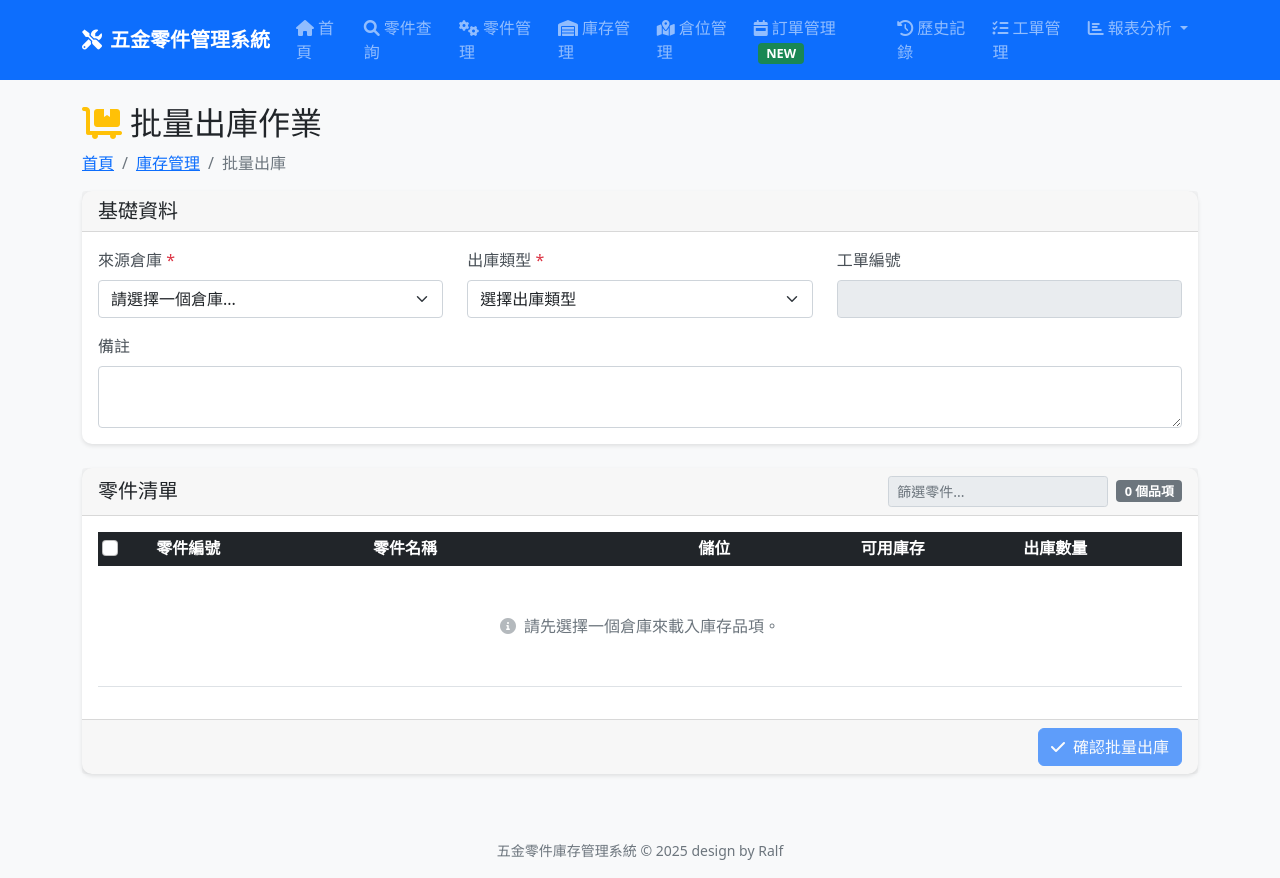
After one commit to jasonkiller200/screw, a Flask app: page /inventory/batch-stock-out in a window 1280 px wide. The commit adds this page. Run offline with Flask 3, Linux system fonts and the light colour scheme; parts of the project's set-up code (start-up, migrations or seed data) failed here and were passed over; some libraries are stand-ins or nearby versions.

Commit message:
Feat: Implement batch stock-out feature
- Implement backend API and service for batch stock-out.
- Create frontend page and JavaScript for batch stock-out UI.
- Integrate the new feature into the inventory management page.
- Update SDD to reflect completion of all phases.

```diff
--- a/controllers/web_controller.py
+++ b/controllers/web_controller.py
@@ -690,6 +690,14 @@ def stock_out():
     parts_list = [part.to_dict(include_locations=True) for part in Part.get_all()]
     return render_template('inventory/stock_out.html', warehouses=warehouses, parts=parts_list)
 
+@web_bp.route('/inventory/batch-stock-out')
+def batch_stock_out():
+    """
+    Renders the batch stock-out page.
+    """
+    warehouses = Warehouse.get_all()
+    return render_template('inventory/batch_stock_out.html', warehouses=warehouses)
+
 @web_bp.route('/inventory/stock-counts')
 def stock_counts():
     """盤點管理頁面"""
--- /dev/null
+++ b/static/js/inventory/batch_stock_out.js
@@ -0,0 +1,224 @@
+document.addEventListener('DOMContentLoaded', function() {
+    const warehouseSelect = document.getElementById('warehouse_id');
+    const transactionTypeSelect = document.getElementById('transaction_type');
+    const workOrderIdInput = document.getElementById('work_order_id');
+    const itemListBody = document.getElementById('inventory-item-list');
+    const itemSearchInput = document.getElementById('item-search');
+    const selectAllCheckbox = document.getElementById('select-all');
+    const submitButton = document.getElementById('submit-batch-stock-out');
+    const itemCountSpan = document.getElementById('item-count');
+
+    // Enable/disable Work Order ID based on transaction type
+    transactionTypeSelect.addEventListener('change', function() {
+        if (this.value === 'OUT_WORK_ORDER') {
+            workOrderIdInput.disabled = false;
+        } else {
+            workOrderIdInput.disabled = true;
+            workOrderIdInput.value = '';
+        }
+    });
+
+    // Fetch inventory when a warehouse is selected
+    warehouseSelect.addEventListener('change', function() {
+        const warehouseId = this.value;
+        if (warehouseId) {
+            loadInventoryForWarehouse(warehouseId);
+            itemSearchInput.disabled = false;
+            submitButton.disabled = false;
+        } else {
+            itemListBody.innerHTML = '<tr><td colspan="6" class="text-center text-muted py-5"><i class="fas fa-info-circle me-2"></i>請先選擇一個倉庫來載入庫存品項。</td></tr>';
+            itemSearchInput.disabled = true;
+            submitButton.disabled = true;
+            itemCountSpan.textContent = '0 個品項';
+        }
+    });
+
+    // Function to load inventory
+    async function loadInventoryForWarehouse(warehouseId) {
+        // TODO: We need an API endpoint to fetch inventory by warehouse
+        // For now, let's assume we have a placeholder function
+
+        // Show loading state
+        itemListBody.innerHTML = '<tr><td colspan="6" class="text-center text-muted py-5"><div class="spinner-border spinner-border-sm" role="status"><span class="visually-hidden">Loading...</span></div> 載入庫存中...</td></tr>';
+
+        // This is a placeholder. We will need to create this API endpoint.
+        // Let's assume the endpoint is `/api/inventory/warehouse/<warehouse_id>`
+        try {
+            // const response = await fetch(`/api/inventory/warehouse/${warehouseId}`);
+            // if (!response.ok) {
+            //     throw new Error('Network response was not ok');
+            // }
+            // const inventoryItems = await response.json();
+
+            const response = await fetch(`/api/inventory/warehouse/${warehouseId}`);
+            if (!response.ok) {
+                throw new Error('Network response was not ok');
+            }
+            const inventoryItems = await response.json();
+
+            renderInventoryList(inventoryItems);
+
+        } catch (error) {
+            console.error('Error fetching inventory:', error);
+            itemListBody.innerHTML = '<tr><td colspan="6" class="text-center text-danger py-5"><i class="fas fa-times-circle me-2"></i>無法載入庫存資料，請稍後再試。</td></tr>';
+        }
+    }
+
+    // Function to render the list
+    function renderInventoryList(items) {
+        itemListBody.innerHTML = '';
+        if (items.length === 0) {
+            itemListBody.innerHTML = '<tr><td colspan="6" class="text-center text-muted py-5"><i class="fas fa-box-open me-2"></i>此倉庫無庫存品項。</td></tr>';
+            itemCountSpan.textContent = '0 個品項';
+            return;
+        }
+
+        items.forEach(item => {
+            const row = document.createElement('tr');
+            row.dataset.partId = item.part_id;
+            row.dataset.locationId = item.warehouse_location_id;
+
+            row.innerHTML = `
+                <td><input class="form-check-input item-checkbox" type="checkbox"></td>
+                <td>${item.part_number}</td>
+                <td>${item.part_name}</td>
+                <td>${item.location_code}</td>
+                <td>${item.available_quantity}</td>
+                <td>
+                    <input type="number" class="form-control form-control-sm stock-out-quantity" min="0" max="${item.available_quantity}" disabled>
+                </td>
+            `;
+            itemListBody.appendChild(row);
+        });
+        itemCountSpan.textContent = `${items.length} 個品項`;
+    }
+
+    // Enable quantity input when checkbox is checked
+    itemListBody.addEventListener('change', function(e) {
+        if (e.target.classList.contains('item-checkbox')) {
+            const quantityInput = e.target.closest('tr').querySelector('.stock-out-quantity');
+            quantityInput.disabled = !e.target.checked;
+            if (!e.target.checked) {
+                quantityInput.value = '';
+            }
+        }
+    });
+
+    // Select/Deselect all
+    selectAllCheckbox.addEventListener('change', function() {
+        const checkboxes = itemListBody.querySelectorAll('.item-checkbox');
+        checkboxes.forEach(checkbox => {
+            checkbox.checked = this.checked;
+            const quantityInput = checkbox.closest('tr').querySelector('.stock-out-quantity');
+            quantityInput.disabled = !this.checked;
+            if (!this.checked) {
+                quantityInput.value = '';
+            }
+        });
+    });
+
+    // Filter items
+    itemSearchInput.addEventListener('keyup', function() {
+        const filter = this.value.toUpperCase();
+        const rows = itemListBody.querySelectorAll('tr');
+        rows.forEach(row => {
+            const partNumber = row.cells[1].textContent.toUpperCase();
+            const partName = row.cells[2].textContent.toUpperCase();
+            if (partNumber.includes(filter) || partName.includes(filter)) {
+                row.style.display = '';
+            } else {
+                row.style.display = 'none';
+            }
+        });
+    });
+
+    // Handle submission
+    submitButton.addEventListener('click', async function() {
+        const warehouseId = warehouseSelect.value;
+        const transactionType = transactionTypeSelect.value;
+        const workOrderId = workOrderIdInput.value;
+        const notes = document.getElementById('notes').value;
+
+        if (!warehouseId || !transactionType) {
+            alert('請選擇來源倉庫和出庫類型。');
+            return;
+        }
+
+        const itemsToSubmit = [];
+        const checkedRows = itemListBody.querySelectorAll('.item-checkbox:checked');
+
+        let validationError = false;
+        checkedRows.forEach(checkbox => {
+            const row = checkbox.closest('tr');
+            const quantityInput = row.querySelector('.stock-out-quantity');
+            const quantity = parseInt(quantityInput.value, 10);
+            const available = parseInt(quantityInput.max, 10);
+
+            if (isNaN(quantity) || quantity <= 0) {
+                alert(`零件 ${row.cells[1].textContent} 的出庫數量必須是大於 0 的數字。`);
+                validationError = true;
+                return;
+            }
+            if (quantity > available) {
+                alert(`零件 ${row.cells[1].textContent} 的出庫數量不能超過可用庫存。`);
+                validationError = true;
+                return;
+            }
+
+            itemsToSubmit.push({
+                part_id: parseInt(row.dataset.partId, 10),
+                warehouse_location_id: parseInt(row.dataset.locationId, 10),
+                quantity: quantity
+            });
+        });
+
+        if (validationError) return;
+
+        if (itemsToSubmit.length === 0) {
+            alert('請至少選擇一個要出庫的品項。');
+            return;
+        }
+
+        const payload = {
+            transaction_type: transactionType,
+            notes: notes,
+            items: itemsToSubmit
+        };
+
+        if (transactionType === 'OUT_WORK_ORDER' && workOrderId) {
+            payload.work_order_id = workOrderId;
+        }
+
+        // Disable button to prevent double-submission
+        this.disabled = true;
+        this.innerHTML = '<span class="spinner-border spinner-border-sm" role="status" aria-hidden="true"></span> 處理中...';
+
+        try {
+            const response = await fetch('/api/inventory/batch-stock-out', {
+                method: 'POST',
+                headers: {
+                    'Content-Type': 'application/json',
+                    'Accept': 'application/json'
+                },
+                body: JSON.stringify(payload)
+            });
+
+            const result = await response.json();
+
+            if (response.ok && result.success) {
+                alert('批量出庫成功！');
+                // Reload inventory for the warehouse to show updated stock
+                loadInventoryForWarehouse(warehouseId);
+            } else {
+                alert(`出庫失敗: ${result.error || '未知錯誤'}`);
+            }
+        } catch (error) {
+            console.error('Submission error:', error);
+            alert('提交時發生網路錯誤。');
+        } finally {
+            // Re-enable button
+            this.disabled = false;
+            this.innerHTML = '<i class="fas fa-check me-2"></i>確認批量出庫';
+        }
+    });
+});
--- /dev/null
+++ b/templates/inventory/batch_stock_out.html
@@ -0,0 +1,109 @@
+{% extends "base.html" %}
+
+{% block title %}批量出庫 - 五金零件庫存管理系統{% endblock %}
+
+{% block content %}
+<div class="row">
+    <div class="col-12">
+        <h2><i class="fas fa-dolly-flatbed me-2 text-warning"></i>批量出庫作業</h2>
+        <nav aria-label="breadcrumb">
+            <ol class="breadcrumb">
+                <li class="breadcrumb-item"><a href="{{ url_for('web.index') }}">首頁</a></li>
+                <li class="breadcrumb-item"><a href="{{ url_for('web.inventory') }}">庫存管理</a></li>
+                <li class="breadcrumb-item active">批量出庫</li>
+            </ol>
+        </nav>
+    </div>
+</div>
+
+<div class="row">
+    <!-- Basic Info Section -->
+    <div class="col-12">
+        <div class="card mb-4">
+            <div class="card-header">
+                <h5 class="mb-0">基礎資料</h5>
+            </div>
+            <div class="card-body">
+                <div class="row">
+                    <div class="col-md-4">
+                        <label for="warehouse_id" class="form-label">來源倉庫 <span class="text-danger">*</span></label>
+                        <select class="form-select" id="warehouse_id" name="warehouse_id" required>
+                            <option value="">請選擇一個倉庫...</option>
+                            {% for warehouse in warehouses %}
+                            <option value="{{ warehouse['id'] }}">{{ warehouse['name'] }}</option>
+                            {% endfor %}
+                        </select>
+                    </div>
+                    <div class="col-md-4">
+                        <label for="transaction_type" class="form-label">出庫類型 <span class="text-danger">*</span></label>
+                        <select class="form-select" id="transaction_type" name="transaction_type" required>
+                            <option value="">選擇出庫類型</option>
+                            <option value="OUT_ISSUE">領料出庫</option>
+                            <option value="OUT_WORK_ORDER">工單領用</option>
+                            <option value="OUT_TRANSFER">倉庫轉出</option>
+                            <option value="OUT_SCRAP">報廢出庫</option>
+                            <option value="OUT_AFTER_SALES">售服維修用</option>
+                        </select>
+                    </div>
+                    <div class="col-md-4">
+                        <label for="work_order_id" class="form-label">工單編號</label>
+                        <input type="text" class="form-control" id="work_order_id" name="work_order_id" disabled>
+                    </div>
+                </div>
+                <div class="row mt-3">
+                    <div class="col-12">
+                        <label for="notes" class="form-label">備註</label>
+                        <textarea class="form-control" id="notes" name="notes" rows="2"></textarea>
+                    </div>
+                </div>
+            </div>
+        </div>
+    </div>
+
+    <!-- Item List Section -->
+    <div class="col-12">
+        <div class="card">
+            <div class="card-header d-flex justify-content-between align-items-center">
+                <h5 class="mb-0">零件清單</h5>
+                <div class="d-flex align-items-center">
+                    <input type="text" id="item-search" class="form-control form-control-sm me-2" placeholder="篩選零件..." disabled>
+                    <span id="item-count" class="badge bg-secondary">0 個品項</span>
+                </div>
+            </div>
+            <div class="card-body">
+                <div class="table-responsive" style="max-height: 500px;">
+                    <table class="table table-sm table-hover">
+                        <thead class="table-dark sticky-top">
+                            <tr>
+                                <th style="width: 5%;"><input class="form-check-input" type="checkbox" id="select-all"></th>
+                                <th style="width: 20%;">零件編號</th>
+                                <th style="width: 30%;">零件名稱</th>
+                                <th style="width: 15%;">儲位</th>
+                                <th style="width: 15%;">可用庫存</th>
+                                <th style="width: 15%;">出庫數量</th>
+                            </tr>
+                        </thead>
+                        <tbody id="inventory-item-list">
+                            <!-- Items will be loaded here by JavaScript -->
+                            <tr>
+                                <td colspan="6" class="text-center text-muted py-5">
+                                    <i class="fas fa-info-circle me-2"></i>請先選擇一個倉庫來載入庫存品項。
+                                </td>
+                            </tr>
+                        </tbody>
+                    </table>
+                </div>
+            </div>
+            <div class="card-footer text-end">
+                <button type="button" id="submit-batch-stock-out" class="btn btn-primary" disabled>
+                    <i class="fas fa-check me-2"></i>確認批量出庫
+                </button>
+            </div>
+        </div>
+    </div>
+</div>
+{% endblock %}
+
+{% block extra_js %}
+<script src="{{ url_for('static', filename='js/inventory/batch_stock_out.js') }}"></script>
+{% endblock %}
--- a/templates/inventory/index.html
+++ b/templates/inventory/index.html
@@ -47,7 +47,7 @@
                     <a href="{{ url_for('web.stock_in') }}" class="btn btn-success">
                         <i class="fas fa-plus me-1"></i>入庫
                     </a>
-                    <a href="{{ url_for('web.stock_out') }}" class="btn btn-warning">
+                    <a href="{{ url_for('web.batch_stock_out') }}" class="btn btn-warning">
                         <i class="fas fa-minus me-1"></i>出庫
                     </a>
                     <a href="{{ url_for('web.stock_counts') }}" class="btn btn-info">
```
Also changed, not shown: controllers/api_controller.py (+8 -0 lines), md/BATCH_STOCK_OUT_PLAN.md (+21 -21 lines).
